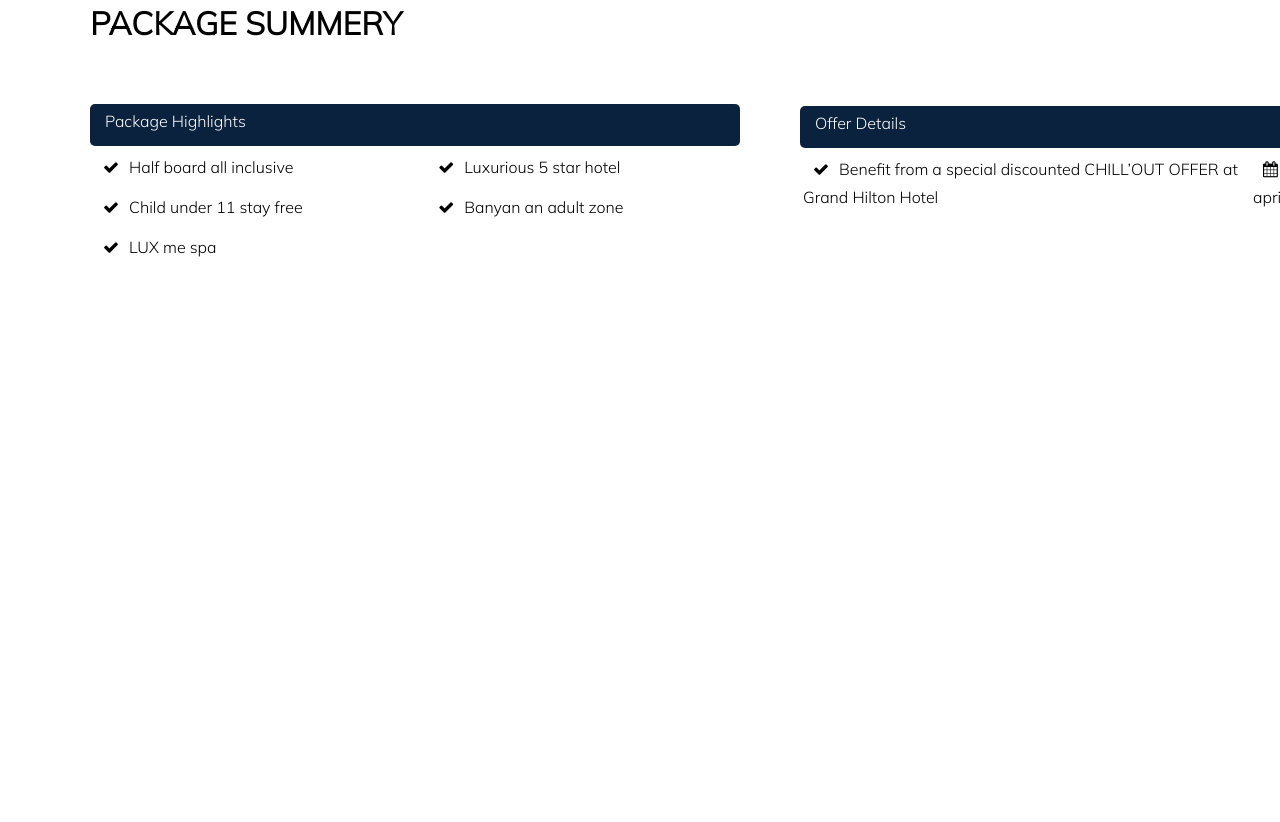
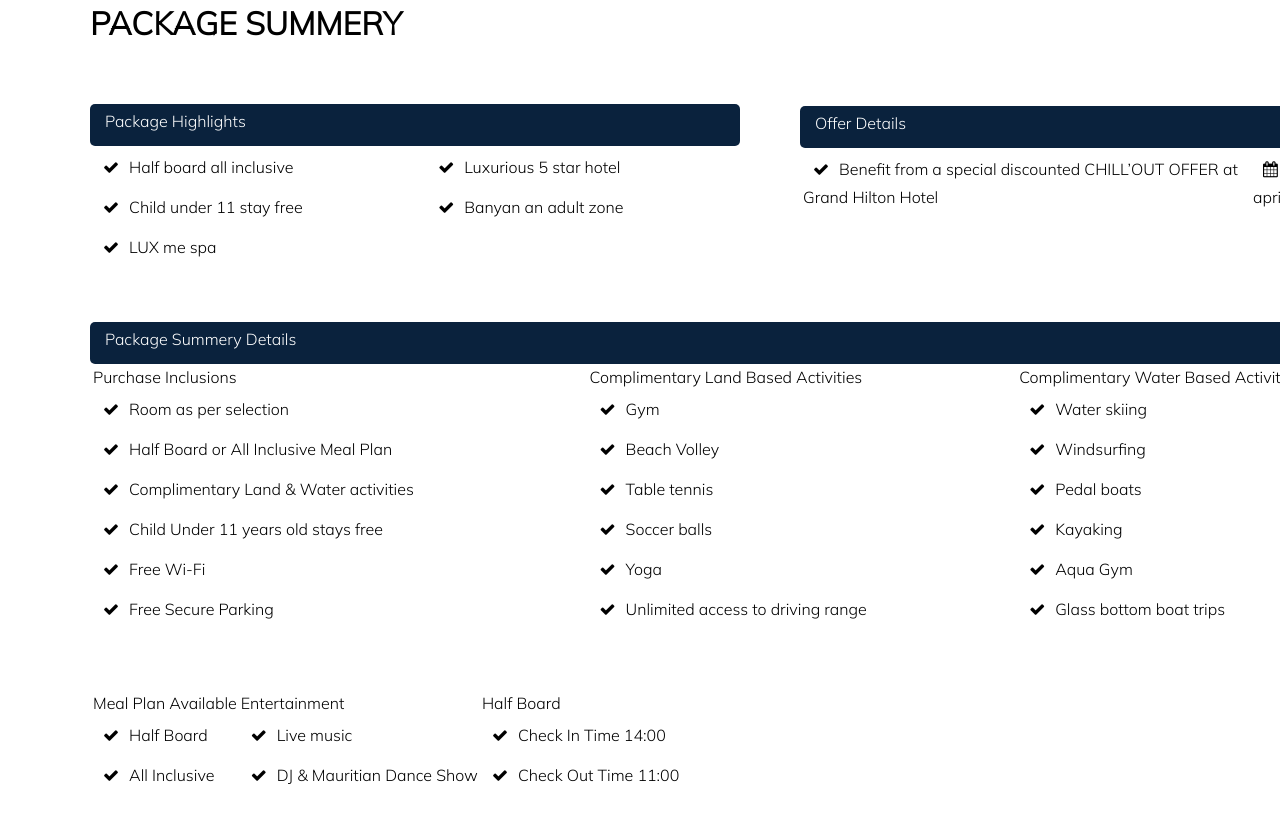
Before and after one commit to JurgensM/Hotel-Project, a plain HTML site: page index.html in a window 1280 px wide. Shown: the part 1411-2233 px from the top of the page. Before the commit the page ends 1903 px from the top, so only its background shows below. Drawn offline with Linux system fonts and the light colour scheme; some packages are replaced by stand-ins of ours.

Commit message:
Co-authored-by: Edoardo  <Edo404@users.noreply.github.com>

```diff
--- a/index.html
+++ b/index.html
@@ -138,6 +138,59 @@
 
         <!--Start of third table-->
         <table class="table-3">
+            <caption class="caption-2">Package Summery Details</caption>
+            <tr>
+                <td>Purchase Inclusions</td>
+                <td>Complimentary Land Based Activities</td>
+                <td>Complimentary Water Based Activities</td>
+            </tr>
+            <tr>
+                <td><i class="fa fa-check"></i>Room as per selection</td>
+                <td><i class="fa fa-check"></i>Gym</td>
+                <td><i class="fa fa-check"></i>Water skiing</td>
+            </tr>
+            <tr>
+                <td><i class="fa fa-check"></i>Half Board or All Inclusive Meal Plan</td>
+                <td><i class="fa fa-check"></i>Beach Volley</td>
+                <td><i class="fa fa-check"></i>Windsurfing</td>
+            </tr>
+            <tr>
+                <td><i class="fa fa-check"></i>Complimentary Land & Water activities</td>
+                <td><i class="fa fa-check"></i>Table tennis</td>
+                <td><i class="fa fa-check"></i>Pedal boats</td>
+            </tr>
+            <tr>
+                <td><i class="fa fa-check"></i>Child Under 11 years old stays free</td>
+                <td><i class="fa fa-check"></i>Soccer balls</td>
+                <td><i class="fa fa-check"></i>Kayaking</td>
+            </tr>
+            <tr>
+                <td><i class="fa fa-check"></i>Free Wi-Fi</td>
+                <td><i class="fa fa-check"></i>Yoga</td>
+                <td><i class="fa fa-check"></i>Aqua Gym</td>
+            </tr>
+            <tr>
+                <td><i class="fa fa-check"></i>Free Secure Parking</td>
+                <td><i class="fa fa-check"></i>Unlimited access to driving range</td>
+                <td><i class="fa fa-check"></i>Glass bottom boat trips</td>
+            </tr>
+        <table class="table-4">
+            <tr>
+                <td>Meal Plan Available</td>
+                <td>Entertainment</td>
+                <td>Half Board</td>
+            </tr>
+            <tr>
+                <td><i class="fa fa-check"></i>Half Board</td>
+                <td><i class="fa fa-check"></i>Live music</td>
+                <td><i class="fa fa-check"></i>Check In Time 14:00</td>
+            </tr>
+            <tr>
+                <td><i class="fa fa-check"></i>All Inclusive</td>
+                <td><i class="fa fa-check"></i>DJ & Mauritian Dance Show</td>
+                <td><i class="fa fa-check"></i>Check Out Time 11:00</td>
+            </tr>
+        </table>
 
 
         </table>
--- a/style.css
+++ b/style.css
@@ -409,8 +409,34 @@ a:hover {
     font-family: 'Mulish';
     font-size: 16px;
 
+
 }
 
 td, i {
     margin: 10px;
 }
+
+.table-3 {
+    position: relative;
+    left: 90px;
+    bottom: 170px;
+
+
+}
+
+.caption-2 {
+    background-color: #0A223D;
+    color: white;
+    border-radius: 5px;
+    height: 35px;
+    text-align: left;
+    font-family: 'Mulish';
+    padding-left: 15px;
+    padding-top: 7px;
+    width: 1350px;
+}
+.table-4 {
+    position: relative;
+    left: 90px;
+    bottom: 110px;
+}
```
